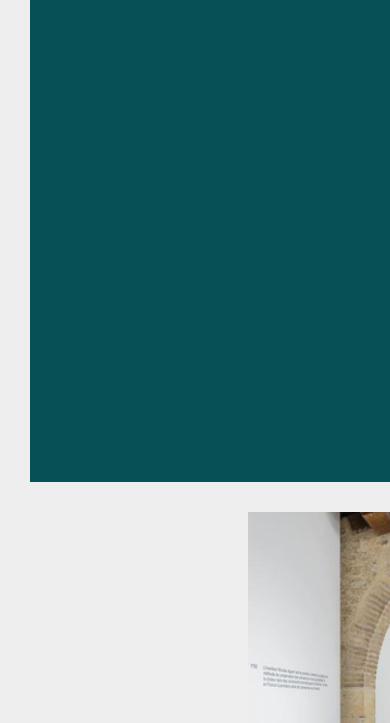
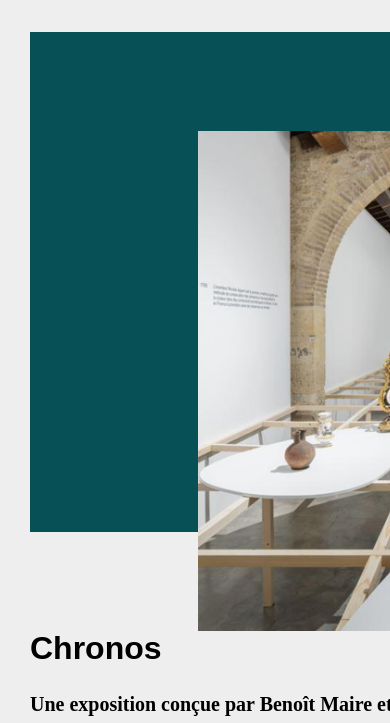
Before and after one commit to joshuarbt/madd-test, a plain HTML site: page index.html in a window 390 px wide. Shown: the part 377-1100 px from the top of the page. Drawn offline with Linux system fonts and the light colour scheme; a web font is replaced by a local one.

Commit message:
fix: restructure expo section layout and improve styling for responsiveness

```diff
--- a/index.html
+++ b/index.html
@@ -45,10 +45,12 @@
 
             <section class="expo-du-moment" id="expo-du-moment">
                 <!-- bloc couleur + image -->
-                <div class="bloc"></div>
-                <div class="hero-image">
-                    <img src="assets/img/chronos.jpg" alt="">
+                <div class="bloc">
+                    <div class="hero-image">
+                        <img src="assets/img/chronos.jpg" alt="">
+                    </div>
                 </div>
+
                 <!-- infos expo (Titre, sous titre, texte) + bouton voir plus -->
                 <div class="text-expo">
                     <h3 class="titre-3">Chronos</h3>
--- a/styles/system.css
+++ b/styles/system.css
@@ -25,6 +25,7 @@ body {
 }
 
 .expo-du-moment {
+    margin-top: 100px;
     display: grid;
     grid-template-columns: 60% 30%;
     align-items: end;
@@ -32,8 +33,12 @@ body {
 }
 
 .bloc {
-    min-height: 500px;
+    width: 100%;
+    height: 500px;
     background-color: var(--color-04);
+    display: flex;
+    align-items: end;
+    justify-content: end;
 }
 
 .text-expo {
@@ -41,10 +46,9 @@ body {
 }
 
 .hero-image {
-    position: absolute;
-    left: 500px;
-    bottom: -20px;
     background:var(--color-01);
+    margin-bottom: -100px;
+    margin-right: 100px;
 }
 
 .hero-image img {
@@ -59,14 +63,17 @@ body {
     }
     .expo-du-moment {
         grid-template-columns: 1fr;
-        /* justify-items: center; */
-        gap: 30px;
+        gap: 70px;
+    }
 
+    .bloc{
+        width: 100%;
+        align-items: center;
+        justify-content: center;
     }
+
     .hero-image {
-        position: static;
-        display: flex;
-        justify-content: center;
+        margin-bottom: -200px;
     }
     .text-expo {
         max-width: 100%;
```
